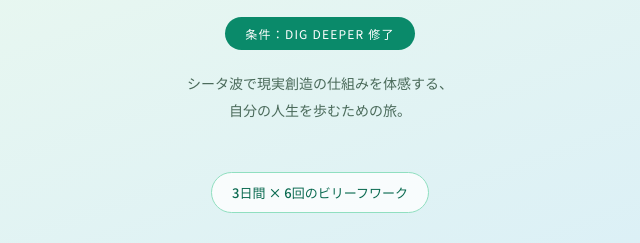
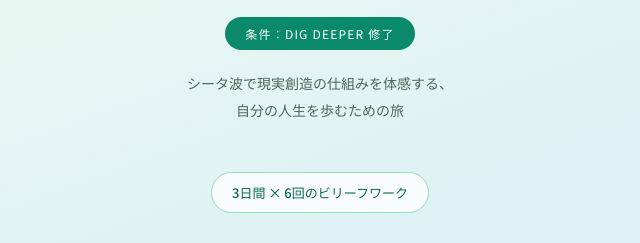
Before and after one commit to iyorin-mana-Grace/mana-Grace, a plain HTML site: page game_of_life_lp.html in a window 1280 px wide. Shown: the part 358-601 px from the top of the page, 320-960 px from the left. Drawn offline with Linux system fonts and the light colour scheme.

Commit message:
Update game_of_life_lp.html

```diff
--- a/game_of_life_lp.html
+++ b/game_of_life_lp.html
@@ -196,7 +196,7 @@
   </div>
   <br>
   <div class="condition-badge">条件：DIG DEEPER 修了</div>
-  <p class="hero-sub">シータ波で現実創造の仕組みを体感する、<br>自分の人生を歩むための旅。</p>
+  <p class="hero-sub">シータ波で現実創造の仕組みを体感する、<br>自分の人生を歩むための旅</p>
   <div class="hero-days">3日間 × 6回のビリーフワーク</div>
 </div>
 
```
